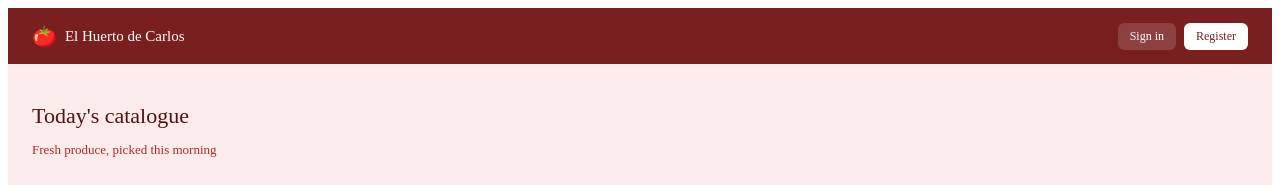
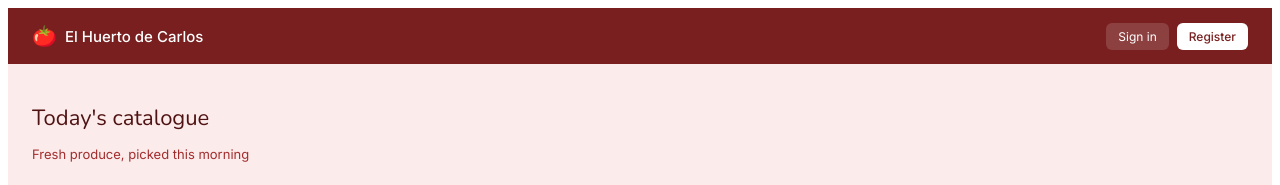
Before and after one commit to eariasvalor/HuertoCarlos-front, an Angular app: page / in a window 1280 px wide. Shown: the top 185 px of the page. Built offline with nearby package versions, Linux system fonts and the light colour scheme; no server answers.

Commit message:
style: update app fonts

```diff
--- a/src/index.html
+++ b/src/index.html
@@ -6,6 +6,7 @@
   <base href="/">
   <meta name="viewport" content="width=device-width, initial-scale=1">
   <link rel="icon" type="image/x-icon" href="favicon.ico">
+  <link href="https://fonts.googleapis.com/css2?family=Inter:wght@400;500;600&family=Nunito:wght@400;600&display=swap" rel="stylesheet">
 </head>
 <body>
   <app-root></app-root>
--- a/src/styles.scss
+++ b/src/styles.scss
@@ -1 +1,10 @@
-/* You can add global styles to this file, and also import other style files */
+/* Fuente base */
+body {
+    font-family: 'Inter', sans-serif;
+    -webkit-font-smoothing: antialiased;
+  }
+
+  /* Títulos más “orgánicos” */
+  h1, h2, h3 {
+    font-family: 'Nunito', sans-serif;
+  }
```
